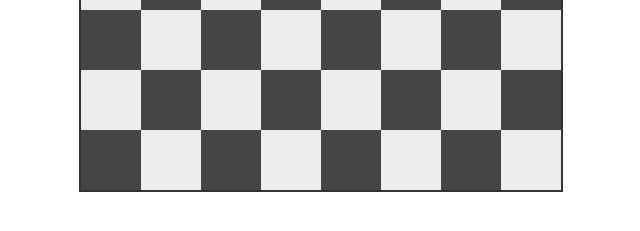
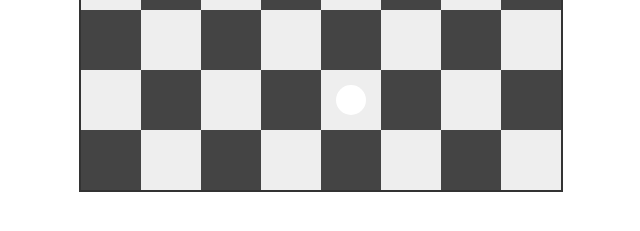
Before and after one commit to luizamarinho/xadrez, a plain HTML site: page index.html in a window 1280 px wide. Shown: the part 497-728 px from the top of the page, 319-959 px from the left. Drawn offline with Linux system fonts and the light colour scheme.

Commit message:
update bolinha

```diff
--- a/script.js
+++ b/script.js
@@ -1,20 +1,53 @@
-let board = document.querySelector('.board'); // acessa o tabuleiro a partir da classe board
+const board = document.querySelector('.board');
 
-// loop para percorrer cada linha e cada coluna, adicionando uma div e a classe square em cada uma
 for (let row = 0; row < 8; row++) {
   for (let col = 0; col < 8; col++) {
-    let square = document.createElement('div');
-    square.classList.add('square'); // responsável pelo tamanho de cada casa do tabuleiro
+    const square = document.createElement('div');
+    square.classList.add('square');
+    square.dataset.row = row;
+    square.dataset.col = col;
 
-    //percorre as casas do tabuleiro preenchendo com as cores branco e preto
-    if ((row + col) % 2 === 0) {
-      square.classList.add('white');
-      console.log('chegou');
-    } else {
-      square.classList.add('black');
-      console.log('chegou');
+    const isWhite = (row + col) % 2 === 0;
+    square.classList.add(isWhite ? 'white' : 'black');
+
+    // Adiciona UMA peça (bolinha branca) na posição inicial (linha 6, coluna 4)
+    if (row === 6 && col === 4) {
+      const piece = document.createElement('div');
+      piece.classList.add('piece');
+      piece.style.backgroundColor = 'white';
+      piece.dataset.piece = 'true';
+      square.appendChild(piece);
     }
 
-    board.appendChild(square); //adiciona a div square dentro da div do tabuleiro
+    board.appendChild(square);
   }
 }
+
+// Evento de clique para mover a peça
+board.addEventListener('click', (e) => {
+  const target = e.target;
+
+  // Verifica se clicou numa peça
+  if (target.classList.contains('piece')) {
+    const currentSquare = target.parentElement;
+    const currentRow = parseInt(currentSquare.dataset.row);
+    const currentCol = parseInt(currentSquare.dataset.col);
+
+    // Define nova posição (um quadrado acima)
+    const newRow = currentRow - 1;
+    const newCol = currentCol;
+
+    // Encontra a nova casa
+    const squares = document.querySelectorAll('.square');
+    const destination = Array.from(squares).find(
+      (sq) =>
+        parseInt(sq.dataset.row) === newRow &&
+        parseInt(sq.dataset.col) === newCol
+    );
+
+    // Move a peça para o novo quadrado se estiver vazio
+    if (destination && destination.children.length === 0) {
+      destination.appendChild(target);
+    }
+  }
+});
--- a/style.css
+++ b/style.css
@@ -38,3 +38,12 @@ html {
 .black {
   background-color: #444;
 }
+
+.piece {
+  width: 30px;
+  height: 30px;
+  border-radius: 50%;
+  background-color: pink;
+  margin: auto;
+  margin-top: 15px;
+}
```
